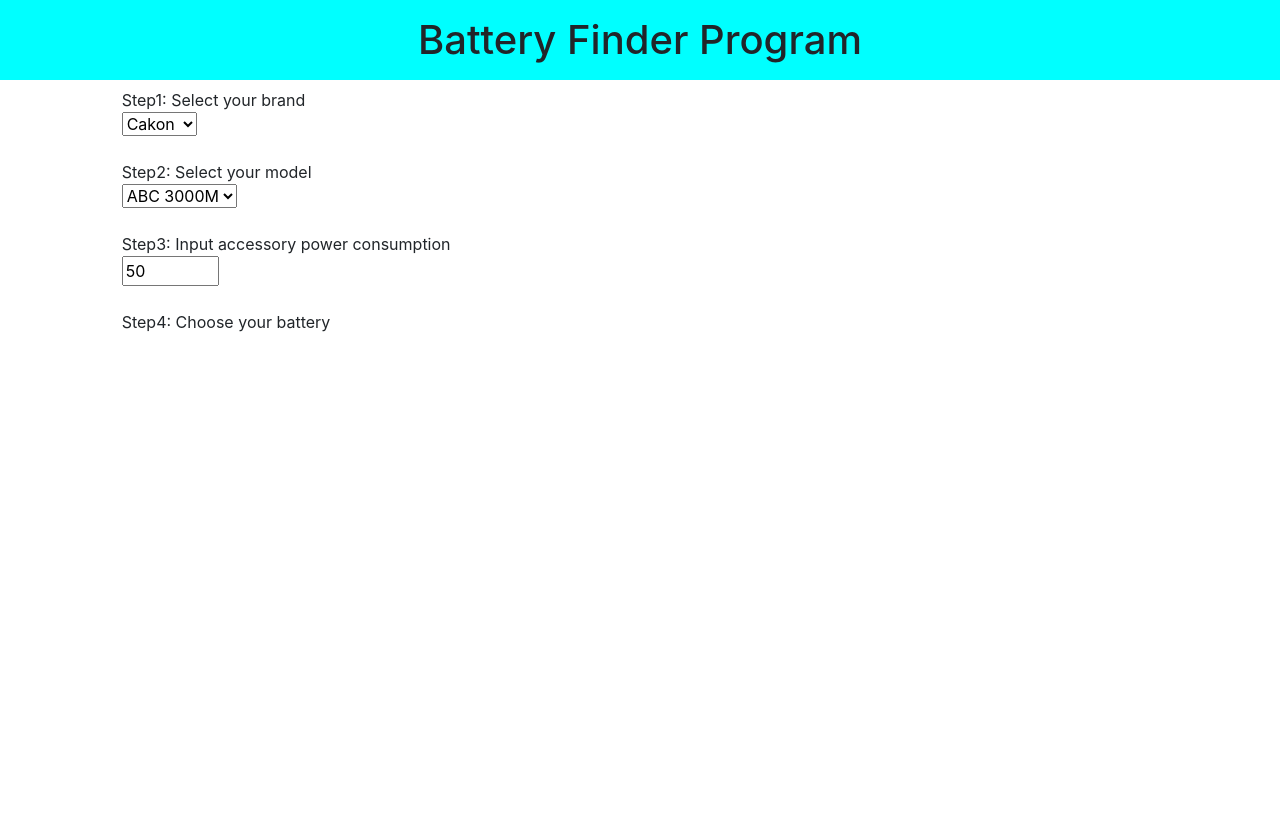
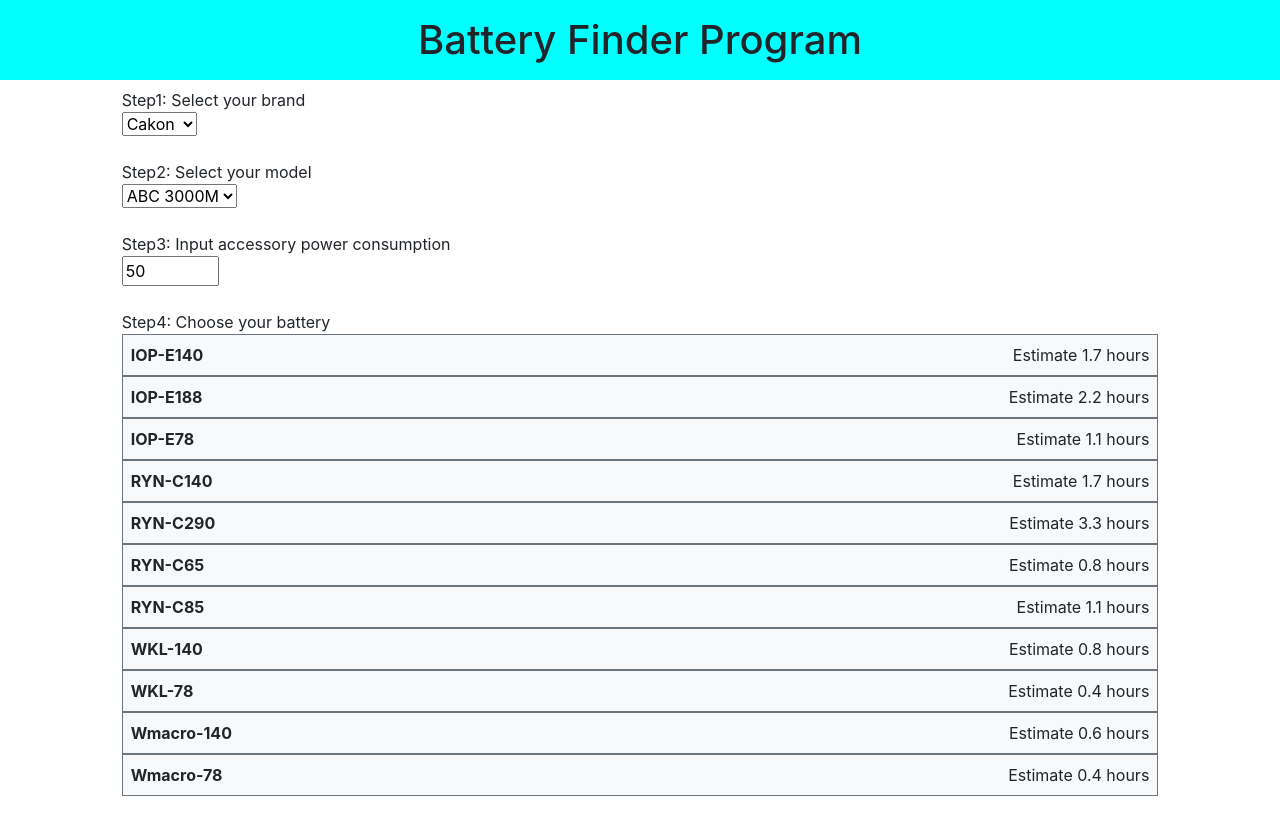
Before and after one commit to TakTadano/Battery_Finder, a plain HTML site: page index.html in a window 1280 px wide. Drawn offline with nearby package versions, Linux system fonts and the light colour scheme.

Commit message:
jsの変更に伴う変更

```diff
--- a/index.html
+++ b/index.html
@@ -37,7 +37,7 @@
             <!--step4-->
             <div class="mb-4" id="step4">
                 <p class="mb-0">Step4: Choose your battery</p>
-
+                <div id="battery-list"></div>
             </div>
         </div>
 
```
